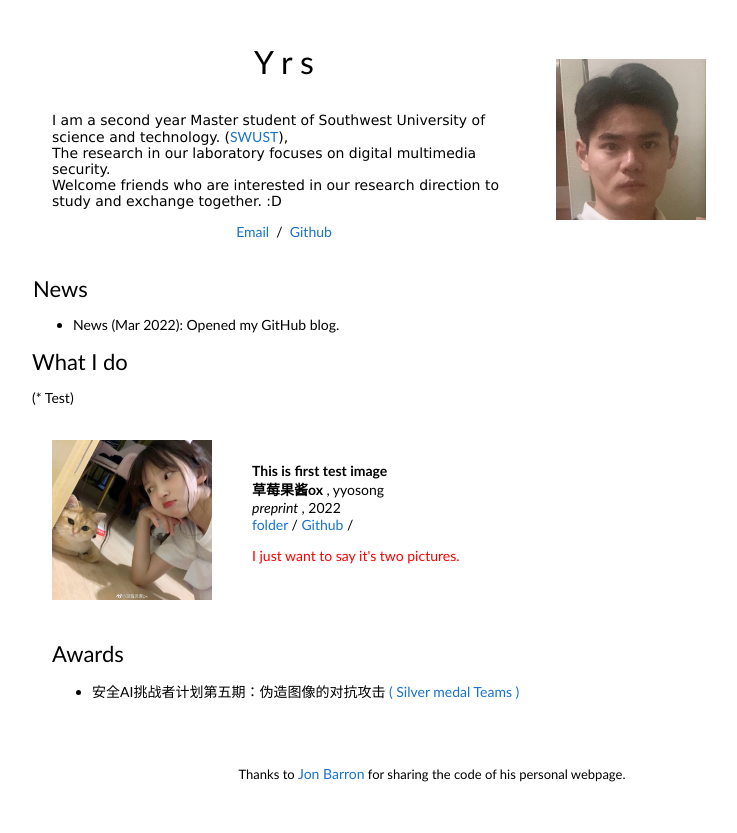
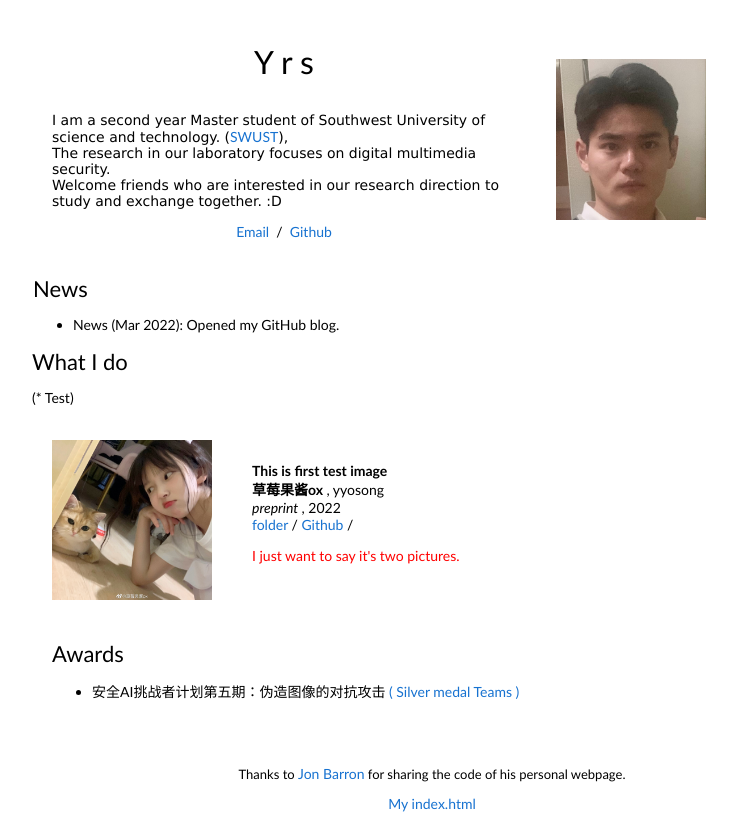
Before and after one commit to standbyme-ge/standbyme-ge.github.io, a plain HTML site: page index.html in a window 1280 px wide. Shown: the whole page, without its empty margins (208-945 px from the left). Before the commit the page ends 804 px from the top, so only its background shows below. Drawn offline with Linux system fonts and the light colour scheme.

Commit message:
Update index.html

```diff
--- a/index.html
+++ b/index.html
@@ -114,7 +114,7 @@
             <td style="padding:0px">
               <br>
               <p style="text-align:center;font-size:small;">Thanks to <a href="https://jonbarron.info/"> Jon Barron</a> for sharing the code of his personal webpage.</p>
-              </p>
+              <p style="text-align:center;font-size:small;"><a hred="https://github.com/standbyme-ge/standbyme-ge.github.io/blob/main/index.html"> My index.html</p>
             </td>
           </tr>
         </tbody></table>
```
